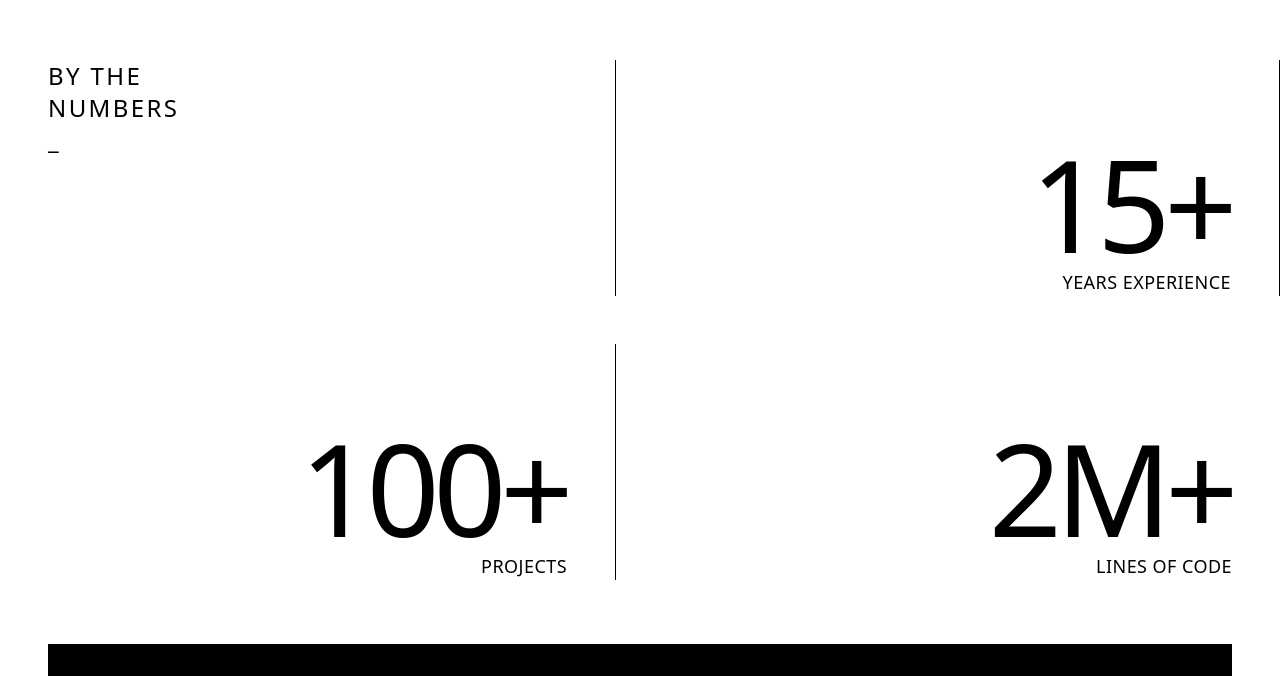
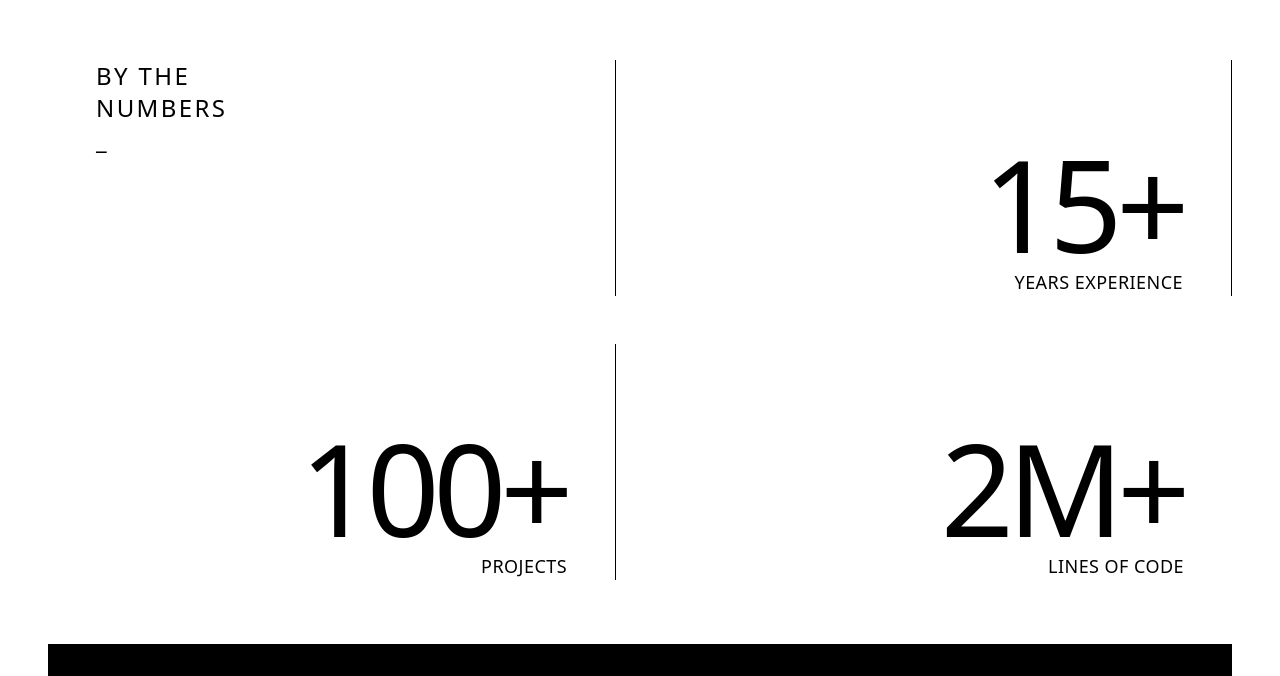
Before and after one commit to komed3/web, a React (Vite) app: page / in a window 1280 px wide. Shown: the part 2084-2760 px from the top of the page. Built offline with nearby package versions, Linux system fonts and the light colour scheme; a web font is replaced by a local one.

Commit message:
update Numbers.tsx

```diff
--- a/src/components/Numbers.tsx
+++ b/src/components/Numbers.tsx
@@ -10,9 +10,19 @@ const NUMBERS = [
 
 export function Numbers () {
   return (
-    <div className= 'grid md:grid-cols-2 2xl:flex gap-6 sm:gap-12 py-16 whitespace-nowrap divide-x divide-(--main)'>
+    <div
+      className= {
+        'grid md:grid-cols-2 2xl:flex gap-6 sm:gap-12 px-6 sm:px-12 py-16 ' +
+        'whitespace-nowrap md:divide-x divide-(--main)'
+      }
+    >
       { /** Label */ }
-      <div className= 'shrink-0 flex flex-col px-12 text-2xl uppercase font-extralight tracking-widest'>
+      <div
+        className= {
+          'shrink-0 flex md:flex-col flex-wrap gap-x-2 sm:px-12 py-6 md:py-0 ' +
+          'text-2xl uppercase font-extralight tracking-widest'
+        }
+      >
         <span>By the</span>
         <span>numbers</span>
         <span>_</span>
```
